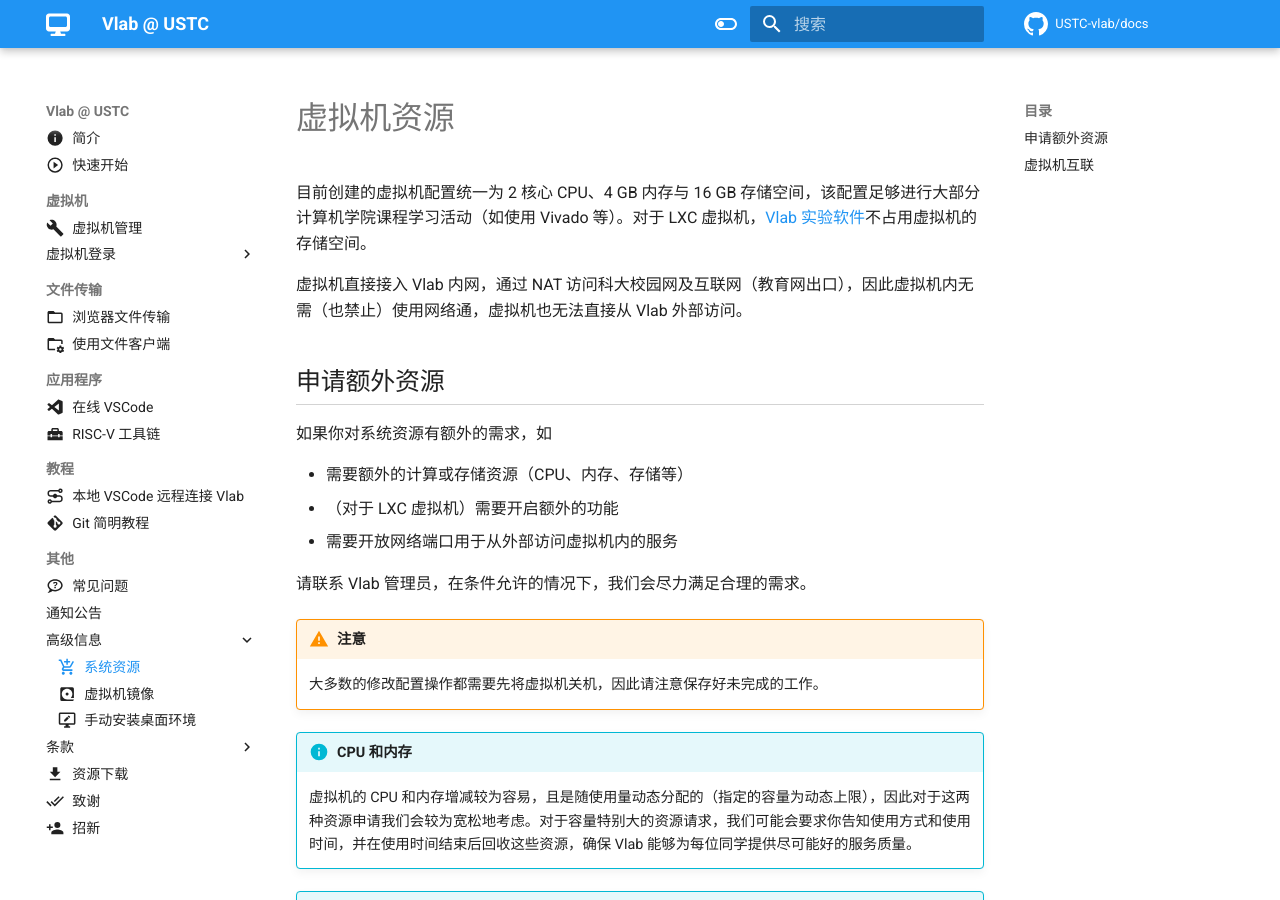
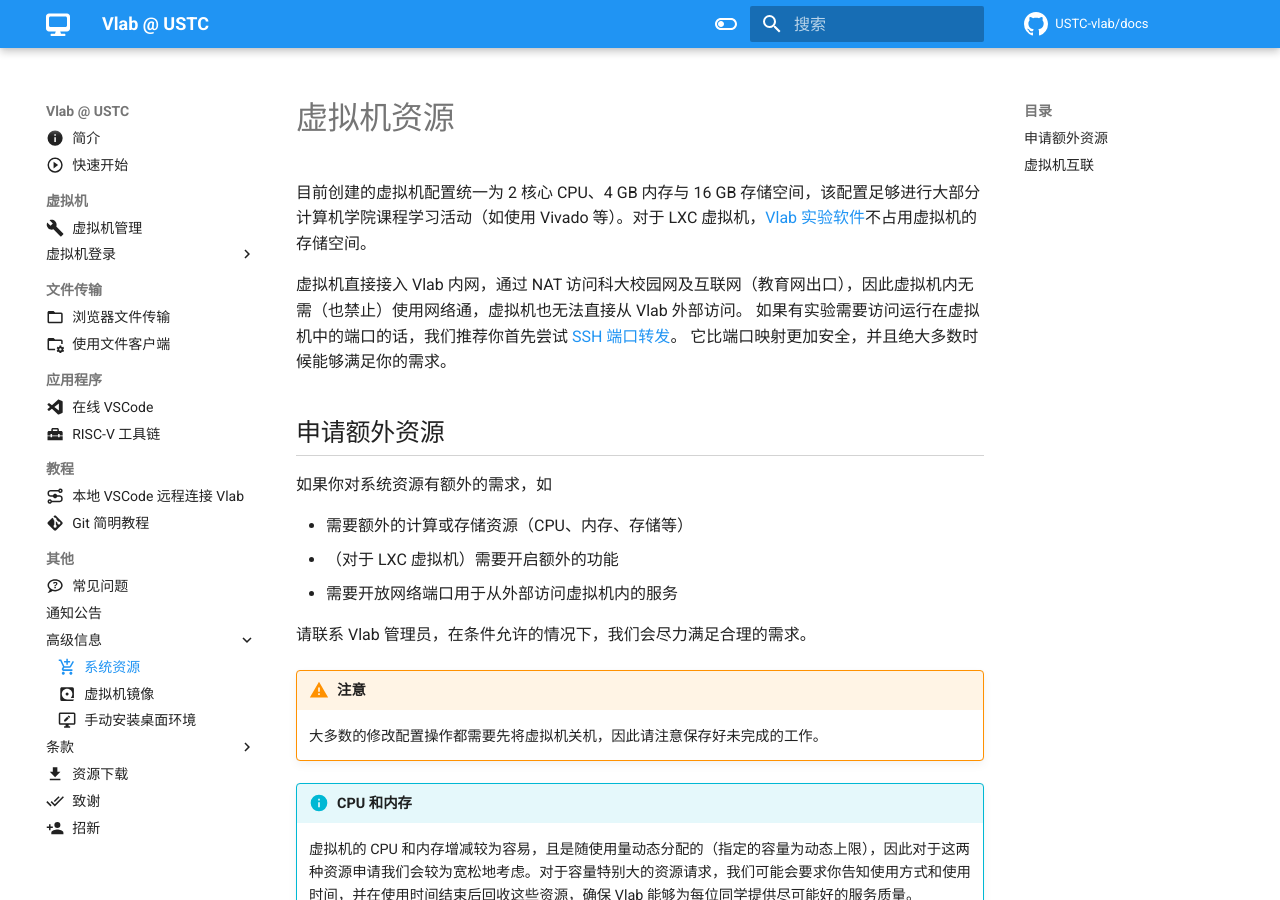
Before and after one commit to USTC-vlab/docs, an MkDocs documentation site: the page built from docs/advanced/resources.md, in a window 1280 px wide and 900 px high. Built offline with MkDocs 1.6.1 and Material for MkDocs 9.7.7, drawn with Linux system fonts in a browser that asks for light colours; comment, search, counter and statistics services are not loaded.

Commit message:
advanced/resources: Replace link for SSH port forwarding to Linux201

```diff
--- a/docs/advanced/resources.md
+++ b/docs/advanced/resources.md
@@ -7,6 +7,10 @@ icon: material/cart-plus
 目前创建的虚拟机配置统一为 2 核心 CPU、4 GB 内存与 16 GB 存储空间，该配置足够进行大部分计算机学院课程学习活动（如使用 Vivado 等）。对于 LXC 虚拟机，[Vlab 实验软件](images.md#vlab-software)不占用虚拟机的存储空间。
 
 虚拟机直接接入 Vlab 内网，通过 NAT 访问科大校园网及互联网（教育网出口），因此虚拟机内无需（也禁止）使用网络通，虚拟机也无法直接从 Vlab 外部访问。
+如果有实验需要访问运行在虚拟机中的端口的话，我们推荐你首先尝试 [SSH 端口转发][ssh-port-forwarding]。
+它比端口映射更加安全，并且绝大多数时候能够满足你的需求。
+
+  [ssh-port-forwarding]: https://201.ustclug.org/dev/ssh/#port-forwarding
 
 ## 申请额外资源 {#extra-resources}
 
```
Also changed, not shown: other parts of docs/advanced/resources.md (+0 -2 lines).
